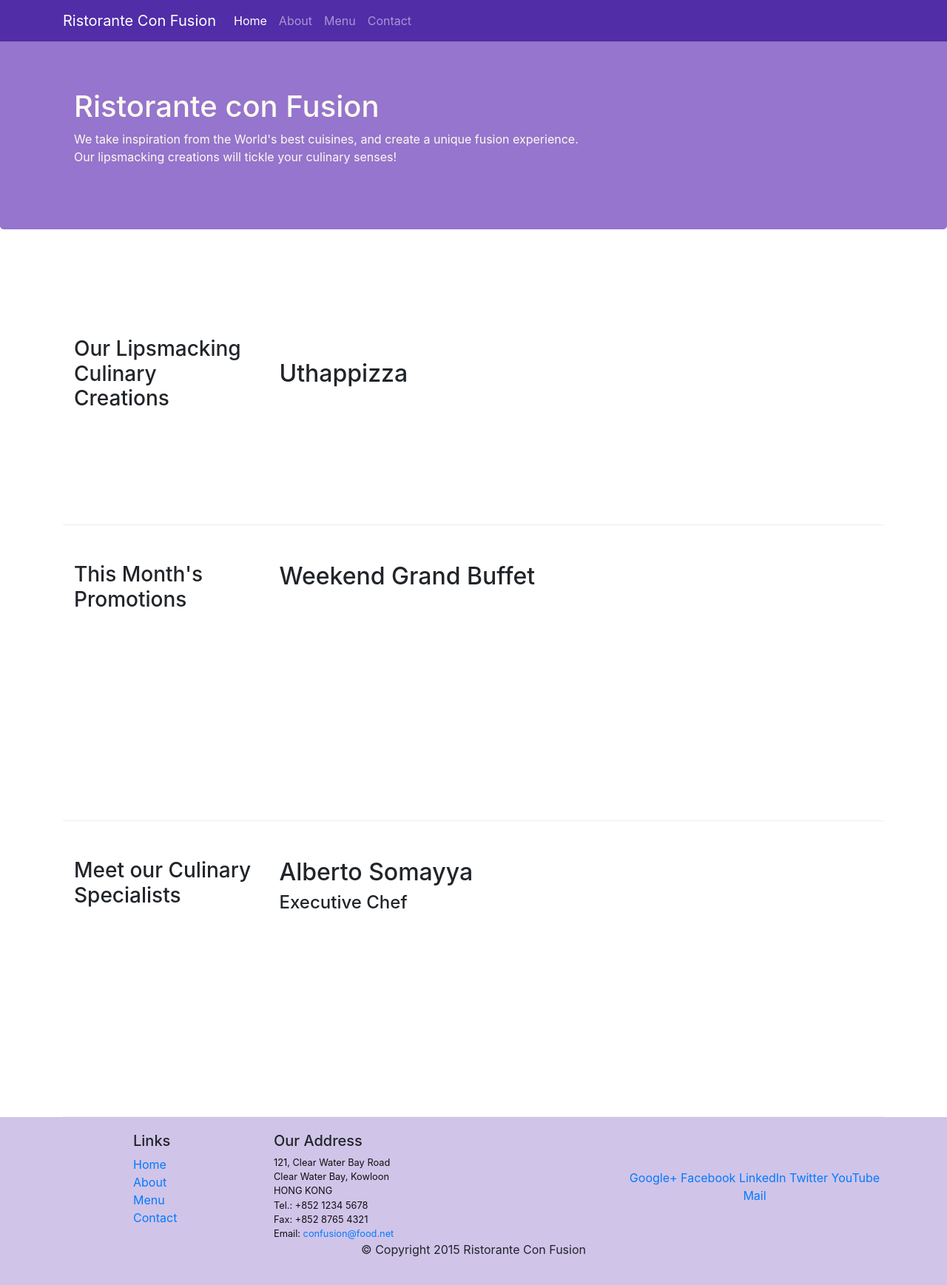
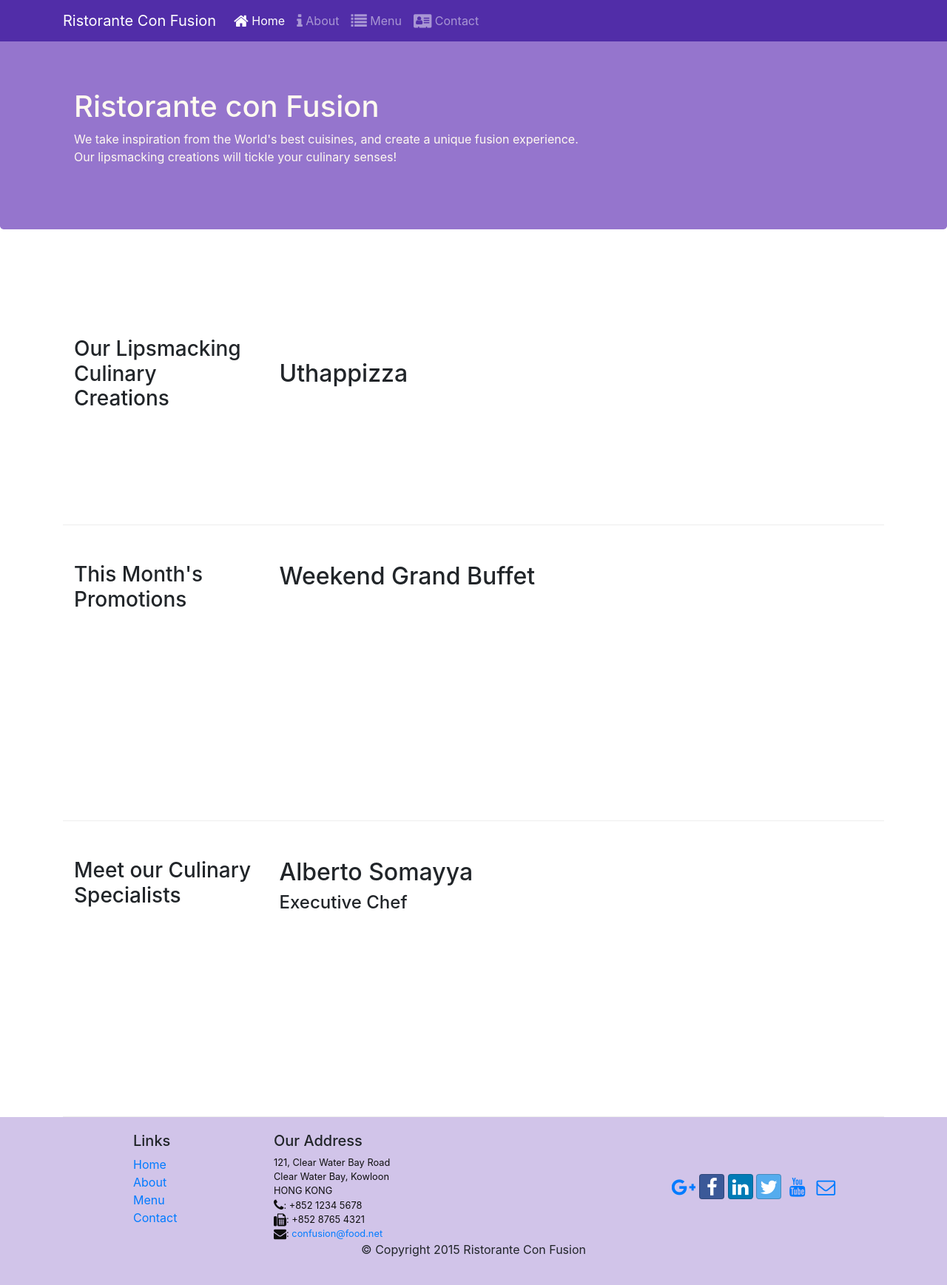
Before and after one commit to brigantino2/coursera-bootstrap4, a website: page index.html in a window 1280 px wide. Shown: the whole page at 74% size. Drawn offline with nearby package versions, Linux system fonts and the light colour scheme.

Commit message:
Icon Fonts

```diff
--- a/index.html
+++ b/index.html
@@ -9,6 +9,8 @@
 
     <!-- Bootstrap CSS -->
     <link rel="stylesheet" href="node_modules/bootstrap/dist/css/bootstrap.min.css">
+    <link rel="stylesheet" href="node_modules/font-awesome/css/font-awesome.min.css">
+    <link rel="stylesheet" href="css/bootstrap-social.css">
 	<!-- Our CSS -->
 	<link rel="stylesheet" href="css/styles.css">
 
@@ -30,10 +32,26 @@
             <a class="navbar-brand" href="#">Ristorante Con Fusion</a>
             <div class="collapse navbar-collapse" id="Navbar">
                 <ul class="navbar-nav">
-                    <li class="nav-item active"><a class="nav-link" href="#">Home</a></li>
-                    <li class="nav-item"><a class="nav-link" href="./aboutus.html">About</a></li>
-                    <li class="nav-item"><a class="nav-link" href="#">Menu</a></li>
-                    <li class="nav-item"><a class="nav-link" href="#">Contact</a></li>
+                    <li class="nav-item active">
+                        <a class="nav-link" href="#">
+                            <span class="fa fa-home fa-lg"></span> Home
+                        </a>
+                    </li>
+                    <li class="nav-item">
+                        <a class="nav-link" href="./aboutus.html">
+                            <span class="fa fa-info fa-lg"></span> About
+                        </a>
+                    </li>
+                    <li class="nav-item">
+                        <a class="nav-link" href="#">
+                            <span class="fa fa-list fa-lg"></span> Menu
+                        </a>
+                    </li>
+                    <li class="nav-item">
+                        <a class="nav-link" href="#">
+                            <span class="fa fa-address-card fa-lg"></span> Contact
+                        </a>
+                    </li>
                 </ul>
             </div>
         </div>
@@ -104,19 +122,19 @@
 		              121, Clear Water Bay Road<br>
 		              Clear Water Bay, Kowloon<br>
 		              HONG KONG<br>
-		              Tel.: +852 1234 5678<br>
-		              Fax: +852 8765 4321<br>
-		              Email: <a href="mailto:confusion@food.net">confusion@food.net</a>
+		              <i class="fa fa-phone fa-lg"></i>: +852 1234 5678<br>
+		              <i class="fa fa-fax fa-lg"></i>: +852 8765 4321<br>
+		              <i class="fa fa-envelope fa-lg"></i>: <a href="mailto:confusion@food.net">confusion@food.net</a>
 		           </address>
                 </div>
                 <div class="col col-sm-4 align-self-center">
-                    <div style="text-align: center">
-                        <a href="http://google.com/+">Google+</a>
-                        <a href="http://www.facebook.com/profile.php?id=">Facebook</a>
-                        <a href="http://www.linkedin.com/in/">LinkedIn</a>
-                        <a href="http://twitter.com/">Twitter</a>
-                        <a href="http://youtube.com/">YouTube</a>
-                        <a href="mailto:">Mail</a>
+                    <div style="text-align:center">
+                        <a class="btn btn-social-icon btn-google-plus" href="http://google.com/+"><i class="fa fa-google-plus"></i></a>
+                        <a class="btn btn-social-icon btn-facebook" href="http://www.facebook.com/profile.php?id="><i class="fa fa-facebook"></i></a>
+                        <a class="btn btn-social-icon btn-linkedin" href="http://www.linkedin.com/in/"><i class="fa fa-linkedin"></i></a>
+                        <a class="btn btn-social-icon btn-twitter" href="http://twitter.com/"><i class="fa fa-twitter"></i></a>
+                        <a class="btn btn-social-icon btn-youtube" href="http://youtube.com/"><i class="fa fa-youtube"></i></a>
+                        <a class="btn btn-social-icon" href="mailto:"><i class="fa fa-envelope-o"></i></a>
                     </div>
                 </div>
 			</div>
--- a/package.json
+++ b/package.json
@@ -12,11 +12,13 @@
   "license": "ISC",
   "devDependencies": {
     "bootstrap": "^4.0.0-beta.4",
-    "jquery": "^1.9.1",
+    "jquery": "^1.12.4",
     "lite-server": "^2.2.2",
     "popper.js": "^1.14.1"
   },
-  "dependencies": {},
+  "dependencies": {
+    "font-awesome": "^4.7.0"
+  },
   "repository": {
     "type": "git",
     "url": "git+https://github.com/brigantino2/coursera-bootstrap4.git"
```
Also changed, not shown: aboutus.html (+31 -13 lines).
